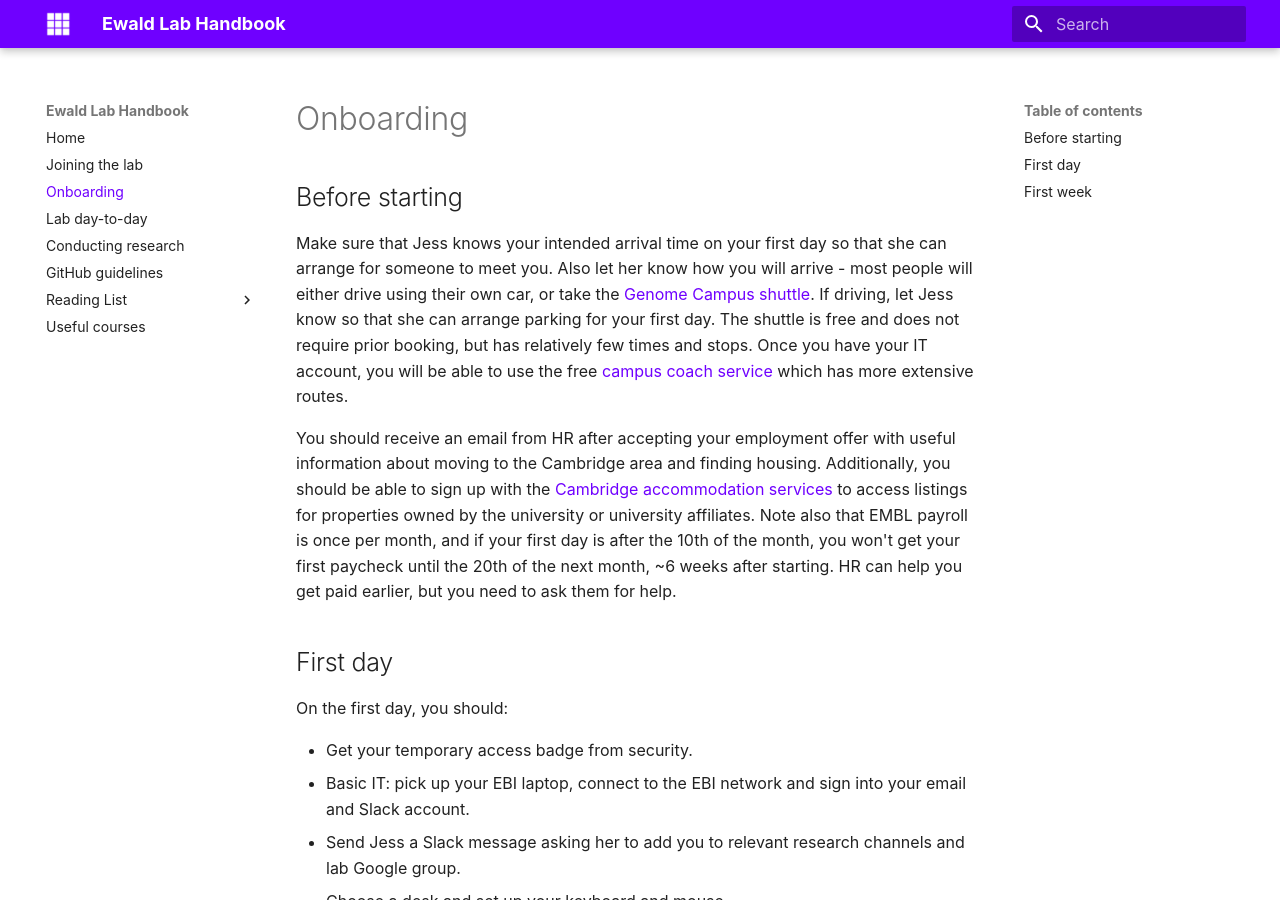
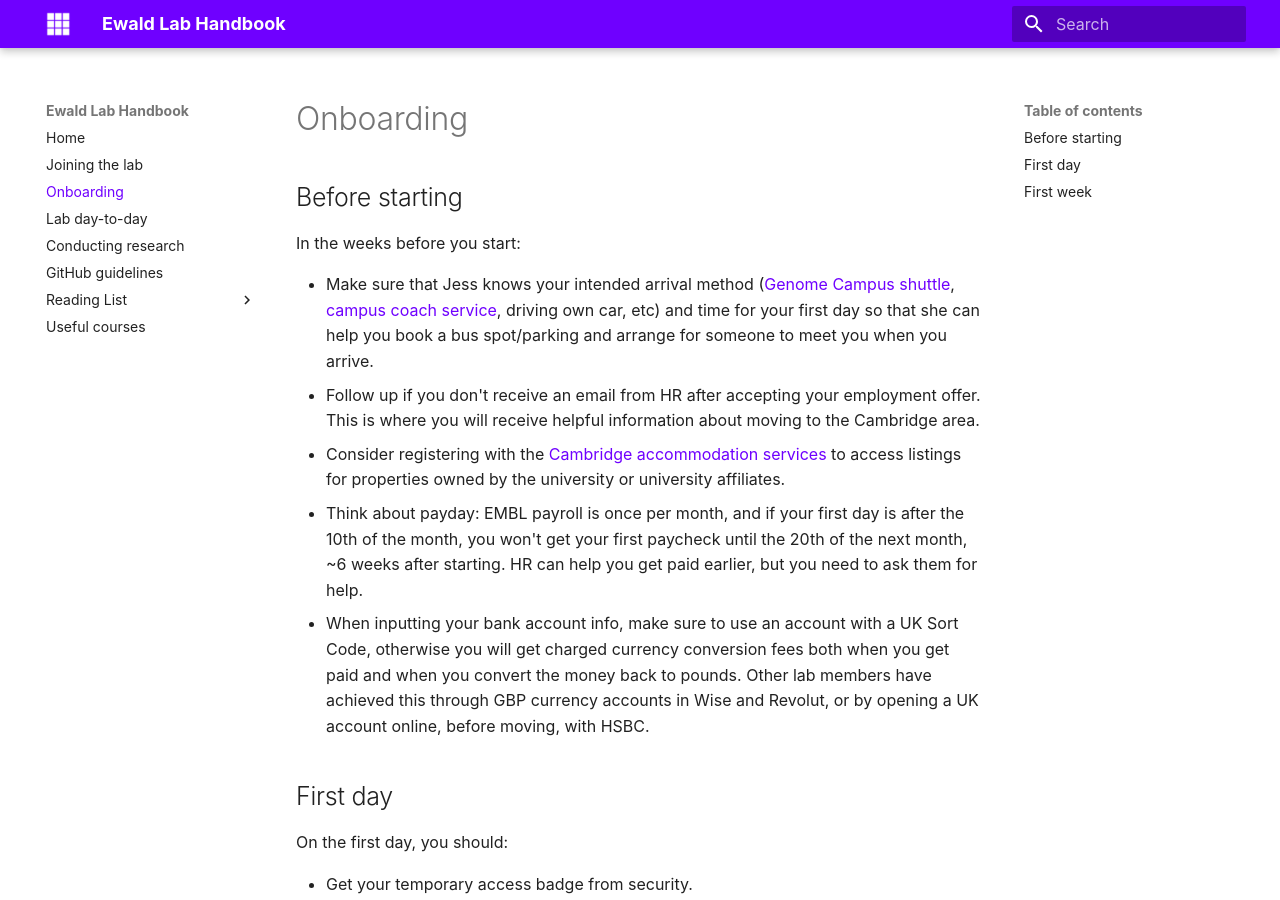
Before and after one commit to ewald-lab/ewald-lab-website, an MkDocs documentation site: the page built from handbook/docs/onboarding.md, in a window 1280 px wide and 900 px high. Built offline with MkDocs 1.6.1 and Material for MkDocs 9.7.7, drawn with Linux system fonts in a browser that asks for light colours; some web fonts are replaced.

Commit message:
add pyry and update handbook

```diff
--- a/handbook/docs/onboarding.md
+++ b/handbook/docs/onboarding.md
@@ -4,9 +4,13 @@ title: ""
 
 ## Before starting
 
-Make sure that Jess knows your intended arrival time on your first day so that she can arrange for someone to meet you. Also let her know how you will arrive - most people will either drive using their own car, or take the [Genome Campus shuttle](https://campuslife.wellcomegenomecampus.com/wp-content/uploads/2025/03/Campus-Shuttlebus-Service-Timetables-From-8th-January-2024-V1.1.pdf). If driving, let Jess know so that she can arrange parking for your first day. The shuttle is free and does not require prior booking, but has relatively few times and stops. Once you have your IT account, you will be able to use the free [campus coach service](https://campuslife.wellcomegenomecampus.com/wp-content/uploads/2025/03/Campus-Coach-Service-Timetables-From-September-2024.docx.pdf) which has more extensive routes.
+In the weeks before you start:
 
-You should receive an email from HR after accepting your employment offer with useful information about moving to the Cambridge area and finding housing. Additionally, you should be able to sign up with the [Cambridge accommodation services](https://www.accommodation.cam.ac.uk/) to access listings for properties owned by the university or university affiliates. Note also that EMBL payroll is once per month, and if your first day is after the 10th of the month, you won't get your first paycheck until the 20th of the next month, ~6 weeks after starting. HR can help you get paid earlier, but you need to ask them for help.
+* Make sure that Jess knows your intended arrival method ([Genome Campus shuttle](https://campuslife.wellcomegenomecampus.com/wp-content/uploads/2025/03/Campus-Shuttlebus-Service-Timetables-From-8th-January-2024-V1.1.pdf), [campus coach service](https://campuslife.wellcomegenomecampus.com/wp-content/uploads/2025/03/Campus-Coach-Service-Timetables-From-September-2024.docx.pdf), driving own car, etc) and time for your first day so that she can help you book a bus spot/parking and arrange for someone to meet you when you arrive.
+* Follow up if you don't receive an email from HR after accepting your employment offer. This is where you will receive helpful information about moving to the Cambridge area.
+* Consider registering with the [Cambridge accommodation services](https://www.accommodation.cam.ac.uk/) to access listings for properties owned by the university or university affiliates.
+* Think about payday: EMBL payroll is once per month, and if your first day is after the 10th of the month, you won't get your first paycheck until the 20th of the next month, ~6 weeks after starting. HR can help you get paid earlier, but you need to ask them for help.
+* When inputting your bank account info, make sure to use an account with a UK Sort Code, otherwise you will get charged currency conversion fees both when you get paid and when you convert the money back to pounds. Other lab members have achieved this through GBP currency accounts in Wise and Revolut, or by opening a UK account online, before moving, with HSBC.
 
 ## First day
 
```
Also changed, not shown: _members/pyry-helkkula.md (added, +15 -0 lines), handbook/docs/courses-overview.md (+3 -0 lines), handbook/site/courses-overview/index.html, handbook/site/onboarding/index.html, handbook/site/search/search_index.json, images/team/pyry.jpg (added), 1 other file.
